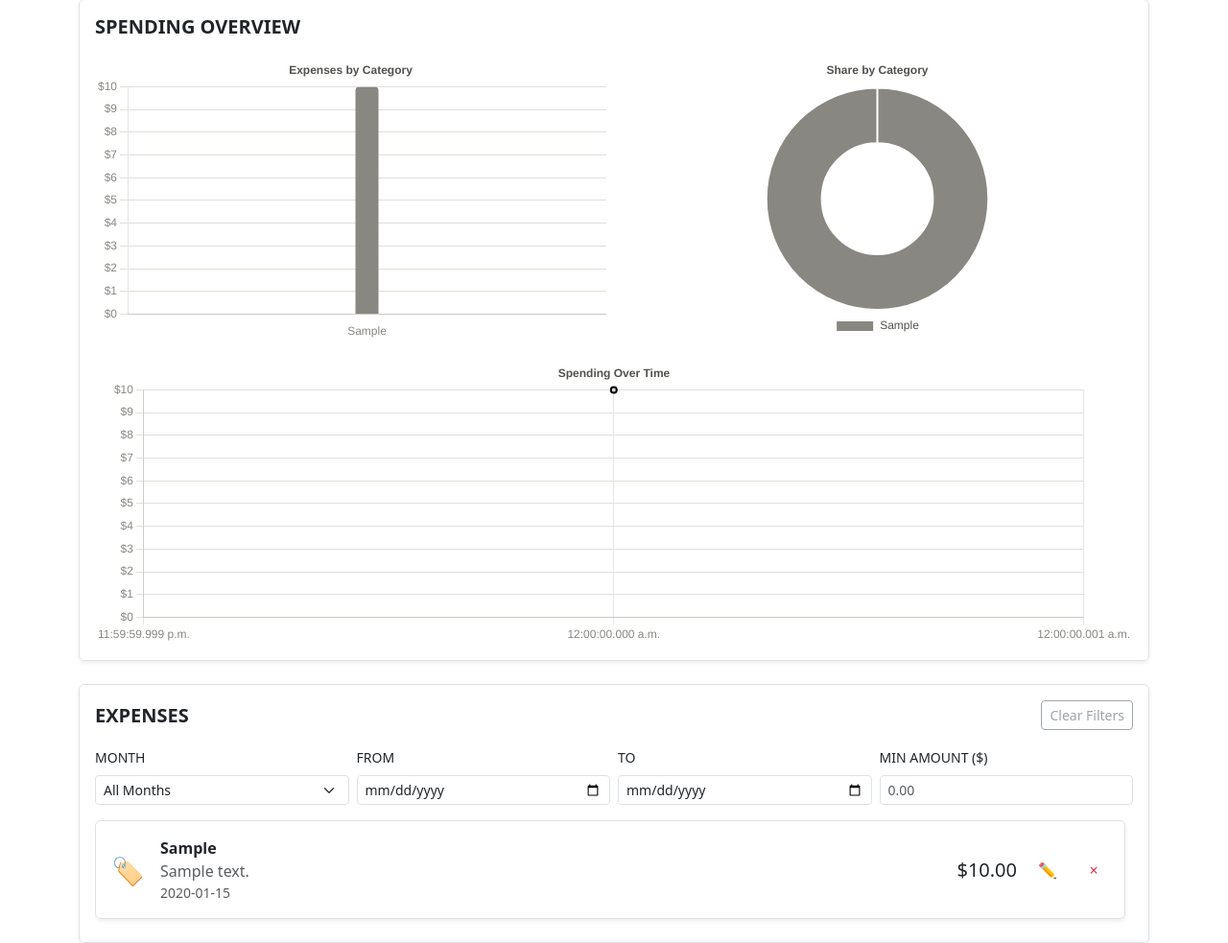
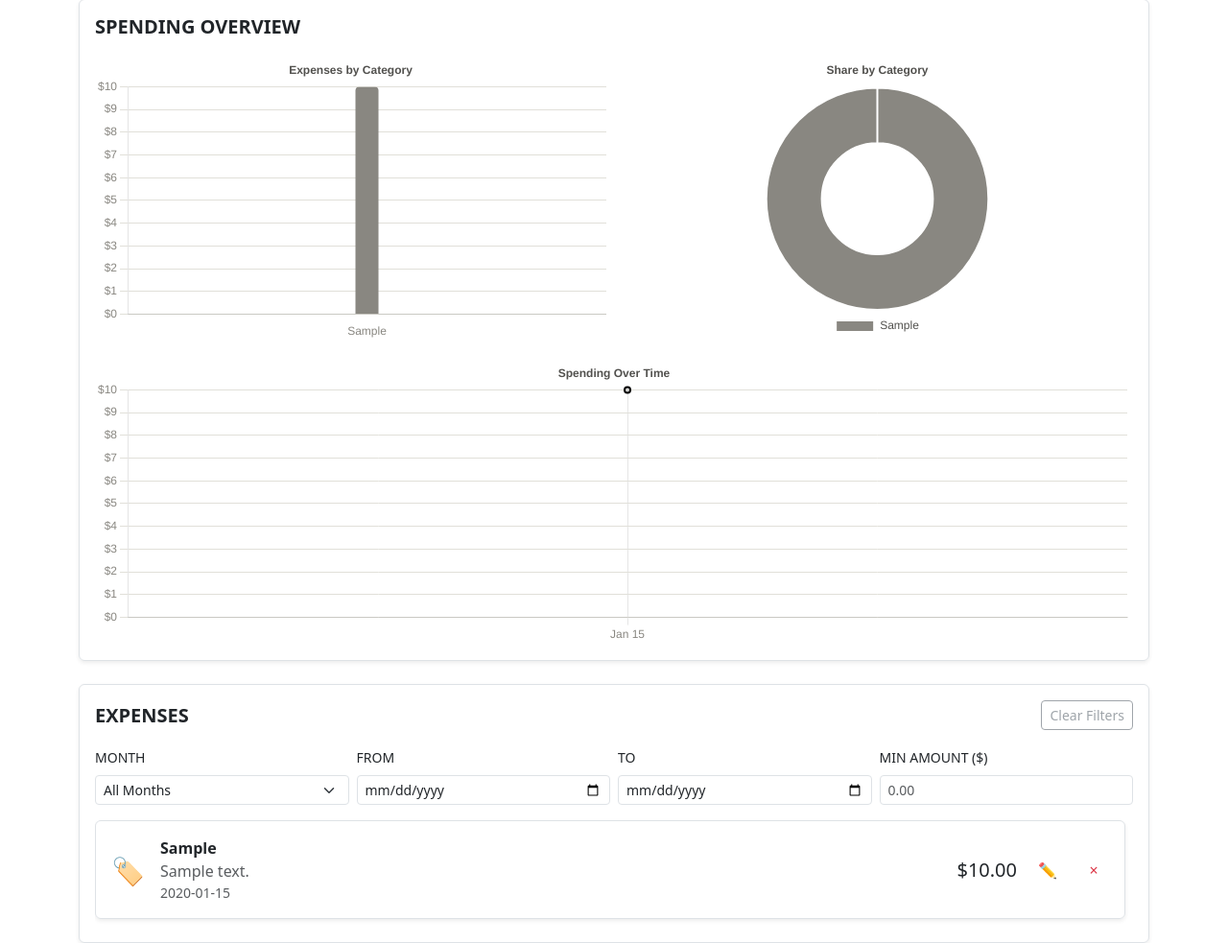
Before and after one commit to benweeks-dev/ExpenseTracker, a Flask app: page / in a window 1280 px wide. Shown: the part 634-1617 px from the top of the page at 96% size. Run offline with Flask 3, Linux system fonts and the light colour scheme; tables that the repository leaves empty hold one stand-in row (values such as "Sample post"); some libraries are stand-ins or nearby versions.

Commit message:
Fixed bug, manual day and not auto display for x axis

```diff
--- a/templates/index.html
+++ b/templates/index.html
@@ -583,7 +583,7 @@
                 tooltip: { callbacks: { label: (ctx) => " $" + ctx.parsed.y.toFixed(2) } },
             },
             scales: {
-                x: { type: "time", time: { tooltipFormat: "MMM dd, yyyy" }, grid: { display: true } },
+                x: { type: "time", time: { unit: "day", tooltipFormat: "MMM dd, yyyy", displayFormats: { day: "MMM d" } }, grid: { display: true } },
                 y: { beginAtZero: true, ticks: { callback: currencyTick } },
             },
         },
```
